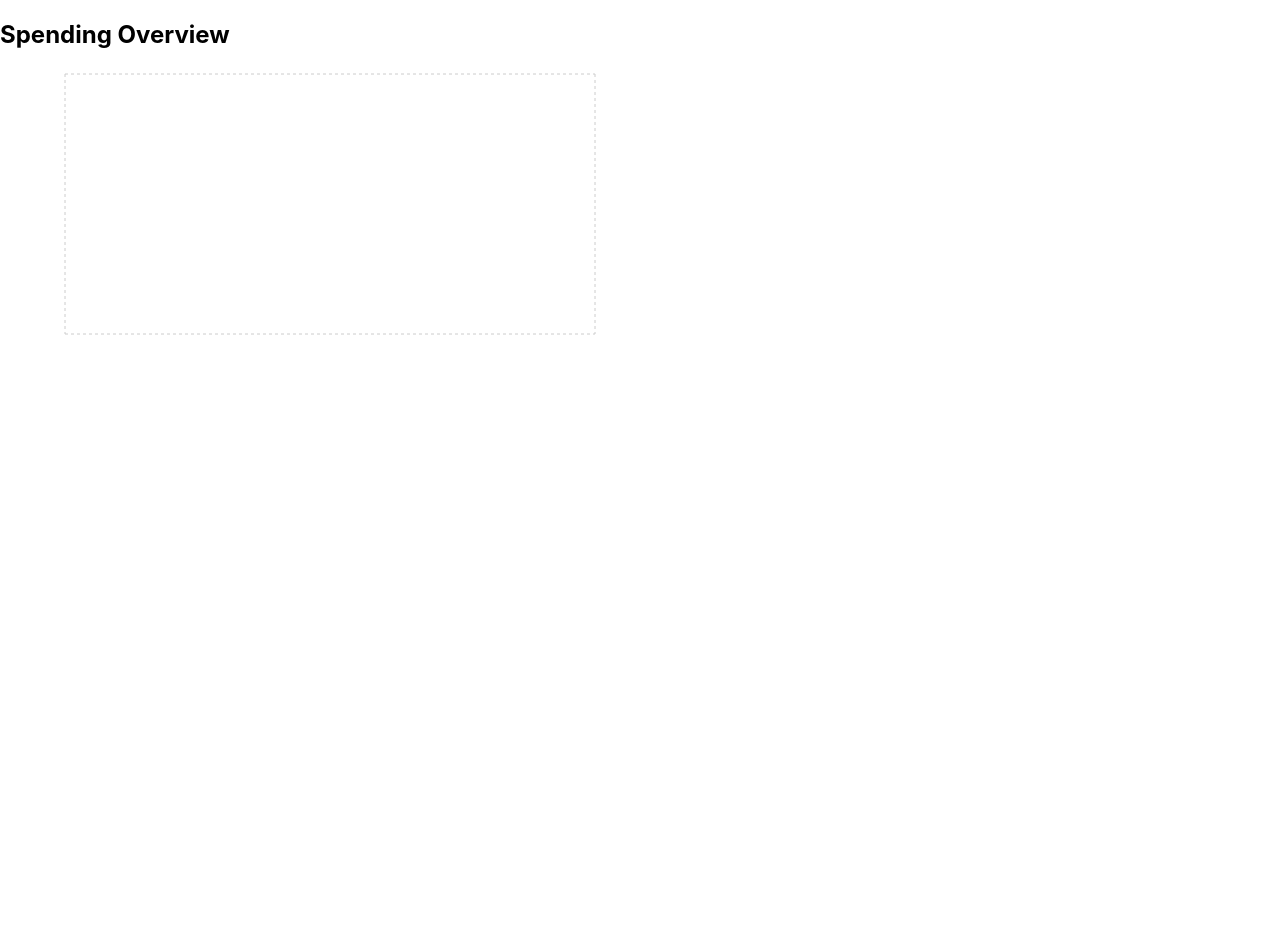
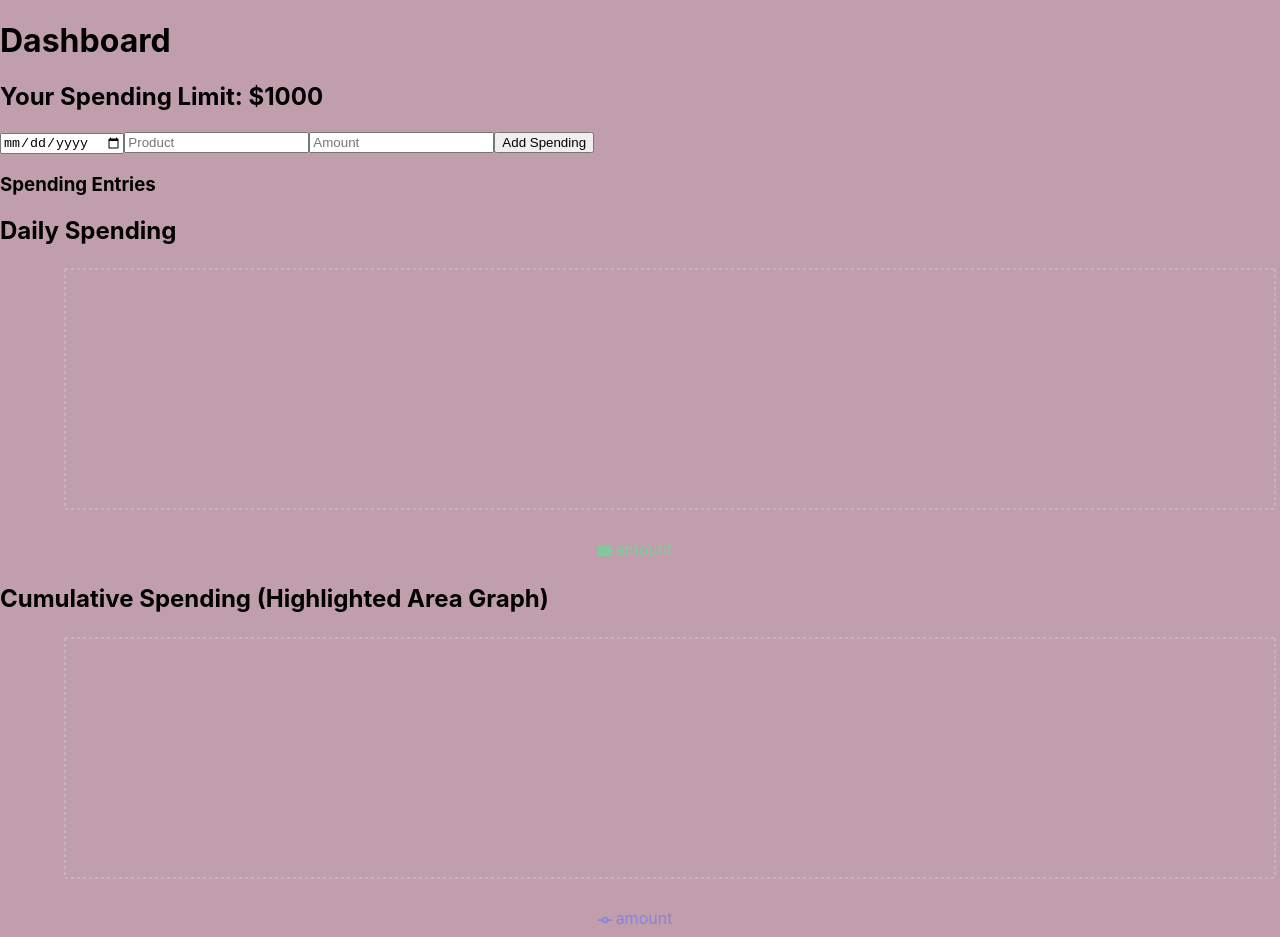
Before and after one commit to KendiAstro23/Finance_Tracker, a React (Create React App) app in the folder pesatrak-react/: page / in a window 1280 px wide. Before the commit the page ends 800 px from the top, so only its background shows below. Built offline with nearby package versions, Linux system fonts and the light colour scheme; no server answers.

Commit message:
cumulative and daily graphs

```diff
--- a/pesatrak-react/src/App.css
+++ b/pesatrak-react/src/App.css
@@ -1,5 +1,12 @@
+body {
+  margin: 0;
+  padding: 0;
+  background-color: rgb(192, 158, 172); /* Set background color to blue */
+}
+
 .App {
   text-align: center;
+  background-color: rgba(185, 109, 147, 0.24);
 }
 
 .App-logo {
--- a/pesatrak-react/src/App.js
+++ b/pesatrak-react/src/App.js
@@ -1,4 +1,5 @@
 import React from 'react';
+import './App.css';
 import { BrowserRouter as Router, Route, Routes } from 'react-router-dom';
 import Dashboard from './components/Dashboard';
 import Login from './components/Login';
--- a/pesatrak-react/src/components/Dashboard.js
+++ b/pesatrak-react/src/components/Dashboard.js
@@ -1,49 +1,138 @@
-import React, { useEffect, useState } from 'react';
-import axios from 'axios';
-import { LineChart, Line, XAxis, YAxis, Tooltip, CartesianGrid } from 'recharts';
-import AlertNotification from './AlertNotification';
+// src/components/Dashboard.js
 
-const MAX_SPENDING_LIMIT = 20000;
+import React, { useState } from 'react';
+import {
+  XAxis,
+  YAxis,
+  CartesianGrid,
+  Tooltip,
+  Legend,
+  ResponsiveContainer,
+  BarChart,
+  Bar,
+  AreaChart,
+  Area,
+} from 'recharts';
+
+const MAX_SPENDING_LIMIT = 1000; // Example limit
 
 const Dashboard = () => {
-  const [transactions, setTransactions] = useState([]);
-  const [alert, setAlert] = useState('');
+  const [spendingData, setSpendingData] = useState([]);
+  const [product, setProduct] = useState('');
+  const [amount, setAmount] = useState('');
+  const [date, setDate] = useState('');
 
-  useEffect(() => {
-    // Fetch transactions from backend
-    const fetchTransactions = async () => {
-      const response = await axios.get('/api/transactions');
-      setTransactions(response.data);
-      // Calculate cumulative spending
-      checkSpendingLimit(response.data);
+  const handleAddSpending = (e) => {
+    e.preventDefault();
+    if (!product || !amount || !date) {
+      alert('Please fill in all fields');
+      return;
+    }
+
+    const newEntry = {
+      date,
+      product,
+      amount: parseFloat(amount),
     };
-    fetchTransactions();
-  }, []);
 
-  const checkSpendingLimit = (transactions) => {
-    const totalSpent = transactions.reduce((acc, trans) => acc + trans.amount, 0);
-    if (totalSpent > MAX_SPENDING_LIMIT) {
-      setAlert('You have exceeded your spending limit!');
-    }
+    setSpendingData((prevData) => [...prevData, newEntry]);
+    setProduct('');
+    setAmount('');
+    setDate('');
   };
 
-  // Process data for charts
-  const dailyData = transactions.map(trans => ({
-    date: trans.date,
-    amount: trans.amount,
-  }));
+  // Calculate cumulative spending
+  const cumulativeData = spendingData.reduce((acc, curr) => {
+    const dateKey = curr.date;
+    if (!acc[dateKey]) {
+      acc[dateKey] = { date: dateKey, amount: 0 };
+    }
+    acc[dateKey].amount += curr.amount;
+    return acc;
+  }, {});
+
+  const cumulativeSpending = Object.values(cumulativeData).reduce(
+    (acc, curr) => {
+      const previousAmount = acc.length ? acc[acc.length - 1].amount : 0;
+      acc.push({ date: curr.date, amount: previousAmount + curr.amount });
+      return acc;
+    },
+    []
+  );
 
   return (
     <div>
-      {alert && <AlertNotification message={alert} />}
-      <h2>Spending Overview</h2>
-      <LineChart width={600} height={300} data={dailyData}>
-        <XAxis dataKey="date" />
-        <YAxis />
-        <Tooltip />
-        <CartesianGrid strokeDasharray="3 3" />
-        <Line type="monotone" dataKey="amount" stroke="#8884d8" />
-      </LineChart>
+      <h1>Dashboard</h1>
+      <h2>Your Spending Limit: ${MAX_SPENDING_LIMIT}</h2>
+
+      {/* Input Form for Daily Spending */}
+      <form onSubmit={handleAddSpending}>
+        <input
+          type="date"
+          value={date}
+          onChange={(e) => setDate(e.target.value)}
+          required
+        />
+        <input
+          type="text"
+          value={product}
+          onChange={(e) => setProduct(e.target.value)}
+          placeholder="Product"
+          required
+        />
+        <input
+          type="number"
+          value={amount}
+          onChange={(e) => setAmount(e.target.value)}
+          placeholder="Amount"
+          required
+        />
+        <button type="submit">Add Spending</button>
+      </form>
+
+      {/* Displaying spending entries for reference */}
+      <h3>Spending Entries</h3>
+      <ul>
+        {spendingData.map((entry, index) => (
+          <li key={index}>
+            {entry.date} - {entry.product}: ${entry.amount}
+          </li>
+        ))}
+      </ul>
+
+      {/* Graph for Daily Spending (Bar Chart) */}
+      <h2>Daily Spending</h2>
+      <ResponsiveContainer width="100%" height={300}>
+        <BarChart data={spendingData}>
+          <CartesianGrid strokeDasharray="3 3" />
+          <XAxis dataKey="date" />
+          <YAxis />
+          <Tooltip />
+          <Legend />
+          <Bar dataKey="amount" fill="#82ca9d" />
+        </BarChart>
+      </ResponsiveContainer>
+
+      {/* Highlighted Area Graph for Cumulative Spending */}
+      <h2>Cumulative Spending (Highlighted Area Graph)</h2>
+      <ResponsiveContainer width="100%" height={300}>
+        <AreaChart data={cumulativeSpending}>
+          <CartesianGrid strokeDasharray="3 3" />
+          <XAxis dataKey="date" />
+          <YAxis />
+          <Tooltip />
+          <Legend />
+          <Area
+            type="monotone"
+            dataKey="amount"
+            stroke="#8884d8"
+            fill="rgba(136, 132, 216, 0.5)" // Semi-transparent fill
+            strokeWidth={2} // Stroke width for the line
+            activeDot={{ r: 8 }} // Highlight active dots
+          />
+        </AreaChart>
+      </ResponsiveContainer>
+
     </div>
   );
 };
```
Also changed, not shown: 1 other file (tests, documents, lock files or other folders).
